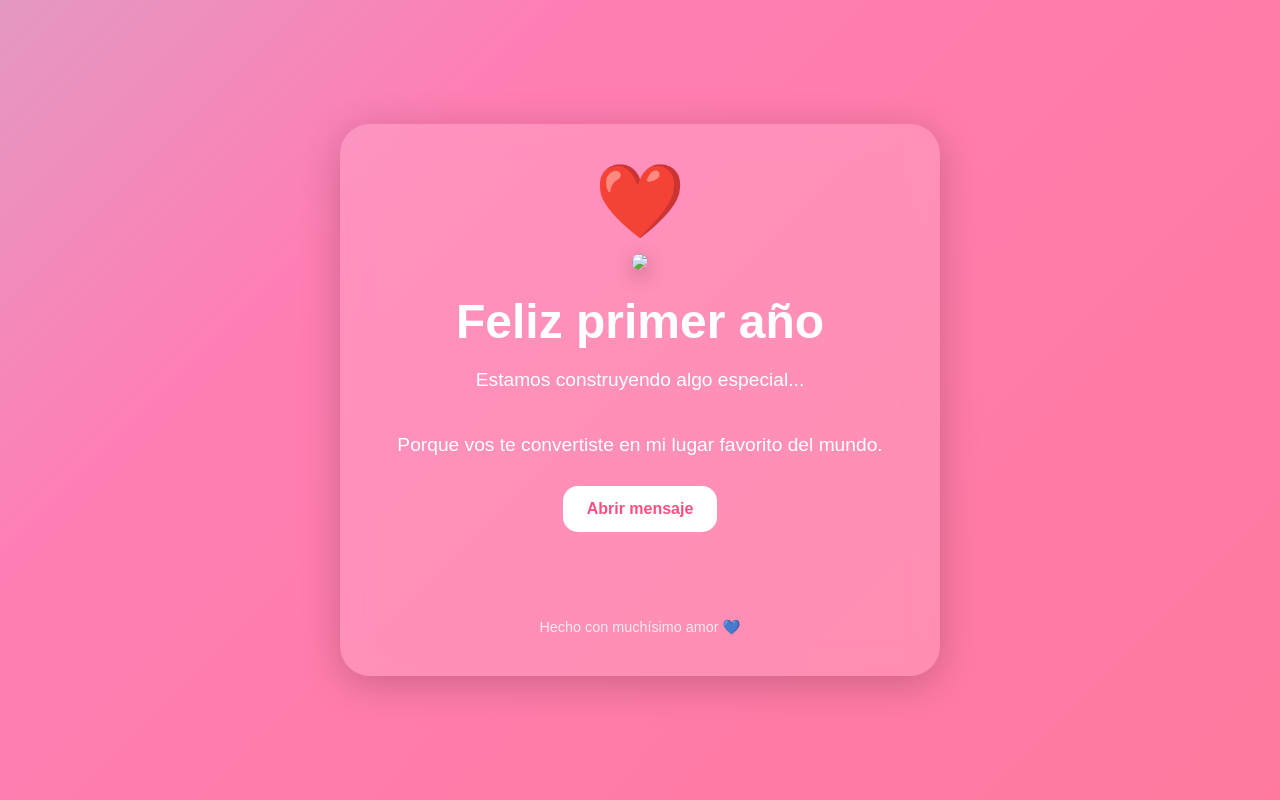
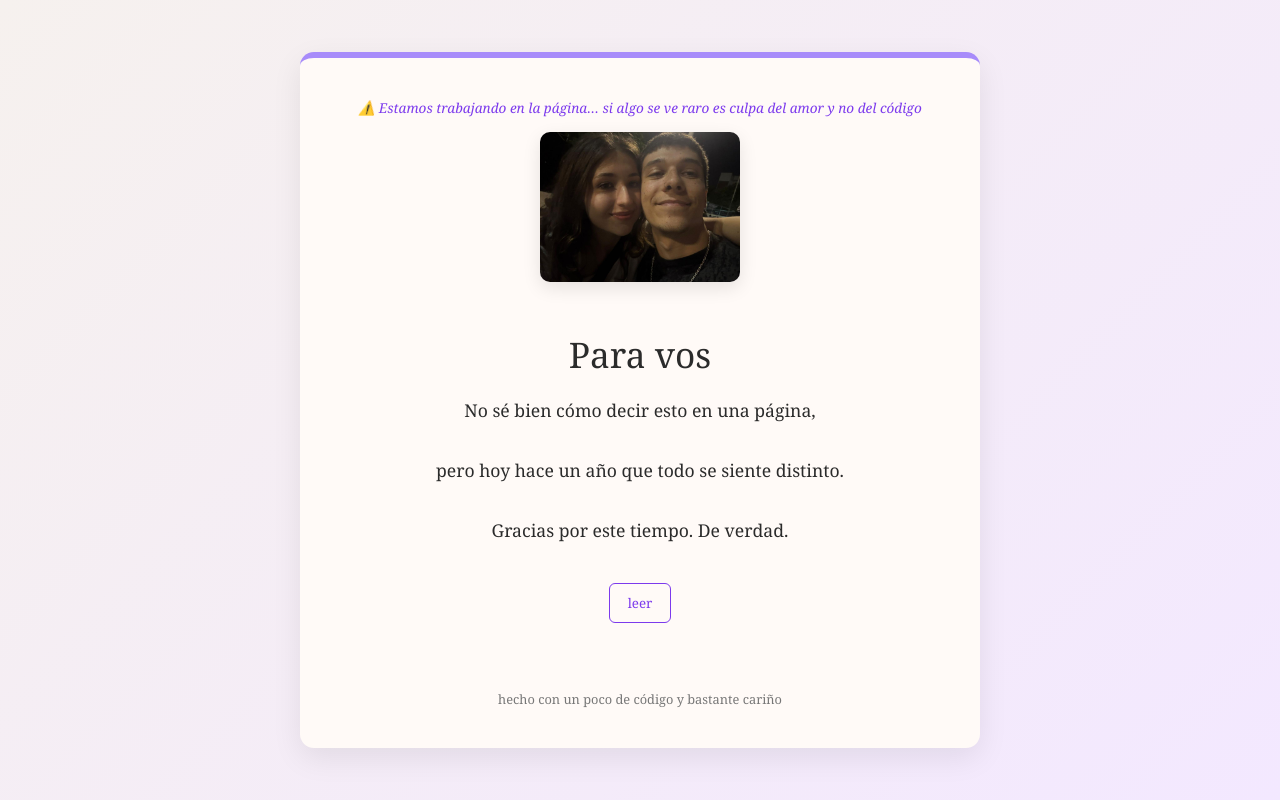
Before and after one commit to franmap89/aniversario, a plain HTML site: page index.html in a window 1280 px wide. Drawn offline with Linux system fonts and the light colour scheme.

Commit message:
toque violeta y mensaje

```diff
--- a/index.html
+++ b/index.html
@@ -3,108 +3,78 @@
 <head>
   <meta charset="UTF-8">
   <meta name="viewport" content="width=device-width, initial-scale=1.0">
-  <title>Para vos ❤️</title>
+  <title>Para vos</title>
 
   <style>
-    *{
+    body{
       margin:0;
-      padding:0;
-      box-sizing:border-box;
-    }
-
-    body{
       height:100vh;
       display:flex;
       justify-content:center;
       align-items:center;
-      font-family:Arial, sans-serif;
-      background: linear-gradient(-45deg, #ff758c, #ff7eb3, #7afcff, #feff9c);
-      background-size:400% 400%;
-      animation:bg 12s ease infinite;
-      overflow:hidden;
-    }
-
-    @keyframes bg{
-      0%{background-position:0% 50%;}
-      50%{background-position:100% 50%;}
-      100%{background-position:0% 50%;}
+      background: linear-gradient(135deg, #f6f1ee, #f3e8ff);
+      font-family: Georgia, "Times New Roman", serif;
+      color:#2b2b2b;
     }
 
     .card{
       width:90%;
       max-width:600px;
+      background:#fffaf7;
       padding:40px;
-      border-radius:30px;
-      background:rgba(255,255,255,0.15);
-      backdrop-filter: blur(15px);
+      border-radius:14px;
+      box-shadow:0 10px 30px rgba(0,0,0,0.08);
       text-align:center;
-      color:white;
-      box-shadow:0 8px 40px rgba(0,0,0,0.2);
-      animation:fade 2s ease;
+      border-top:6px solid #a78bfa;
     }
 
-    @keyframes fade{
-      from{
-        opacity:0;
-        transform:translateY(20px);
-      }
-      to{
-        opacity:1;
-        transform:translateY(0);
-      }
+    .status{
+      font-size:0.85rem;
+      color:#7c3aed;
+      margin-bottom:15px;
+      font-style:italic;
     }
 
     img{
-      width:220px;
-      border-radius:20px;
+      width:200px;
+      border-radius:10px;
       margin-bottom:20px;
-      box-shadow:0 6px 20px rgba(0,0,0,0.3);
+      box-shadow:0 6px 18px rgba(0,0,0,0.1);
     }
 
     h1{
-      font-size:3rem;
-      margin-bottom:15px;
+      font-size:2.2rem;
+      margin-bottom:10px;
+      font-weight:normal;
     }
 
     p{
-      font-size:1.2rem;
+      font-size:1.1rem;
       line-height:1.7;
     }
 
-    .heart{
-      font-size:4rem;
-      animation:pulse 1.5s infinite;
-      margin-bottom:15px;
-    }
-
-    @keyframes pulse{
-      0%{transform:scale(1);}
-      50%{transform:scale(1.15);}
-      100%{transform:scale(1);}
-    }
-
     button{
-      margin-top:25px;
-      padding:14px 24px;
-      border:none;
-      border-radius:15px;
-      font-size:1rem;
+      margin-top:20px;
+      padding:10px 18px;
+      border:1px solid #7c3aed;
+      background:transparent;
       cursor:pointer;
-      background:white;
-      color:#ff4f81;
-      font-weight:bold;
-      transition:0.3s;
+      font-family:inherit;
+      color:#7c3aed;
+      transition:0.2s;
+      border-radius:6px;
     }
 
     button:hover{
-      transform:scale(1.05);
+      background:#7c3aed;
+      color:white;
     }
 
     .mensaje{
       margin-top:20px;
-      font-size:1.1rem;
       opacity:0;
-      transition:1s;
+      transition:0.6s;
+      font-style:italic;
     }
 
     .mostrar{
@@ -113,8 +83,8 @@
 
     .footer{
       margin-top:25px;
-      opacity:0.8;
-      font-size:0.9rem;
+      font-size:0.8rem;
+      color:#777;
     }
   </style>
 </head>
@@ -123,40 +93,40 @@
 
   <div class="card">
 
-    <div class="heart">❤️</div>
+    <div class="status">
+      ⚠️ Estamos trabajando en la página… si algo se ve raro es culpa del amor y no del código
+    </div>
 
-    <!-- CAMBIAR FOTO -->
-    <img src="foto.jpg">
+    <!-- FOTO -->
+    <img src="foto.jpeg">
 
-    <h1>Feliz primer año</h1>
+    <h1>Para vos</h1>
 
     <p>
-      Estamos construyendo algo especial...
-      <br><br>
-      Porque vos te convertiste en mi lugar favorito del mundo.
+      No sé bien cómo decir esto en una página,<br><br>
+
+      pero hoy hace un año que todo se siente distinto.<br><br>
+
+      Gracias por este tiempo. De verdad.
     </p>
 
     <button onclick="mostrarMensaje()">
-      Abrir mensaje
+      leer
     </button>
 
     <div class="mensaje" id="mensaje">
-      Gracias por este año increíble ✨<br>
-      Y por todos los que todavía nos faltan.
+      me gustás más de lo que sé explicar.
     </div>
 
     <div class="footer">
-      Hecho con muchísimo amor 💙
+      hecho con un poco de código y bastante cariño
     </div>
 
   </div>
 
   <script>
     function mostrarMensaje(){
-      document
-        .getElementById("mensaje")
-        .classList
-        .add("mostrar");
+      document.getElementById("mensaje").classList.add("mostrar");
     }
   </script>
 
```
